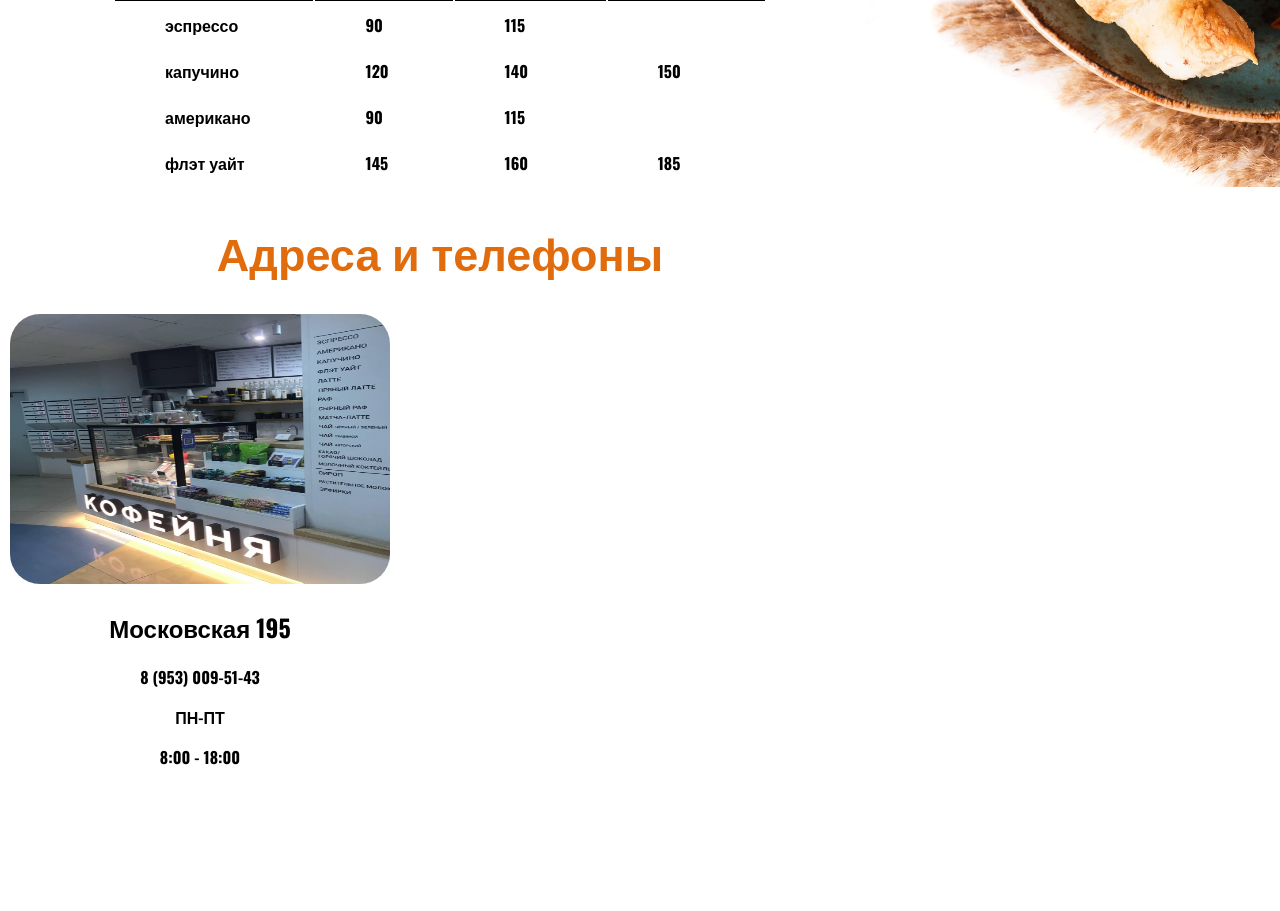
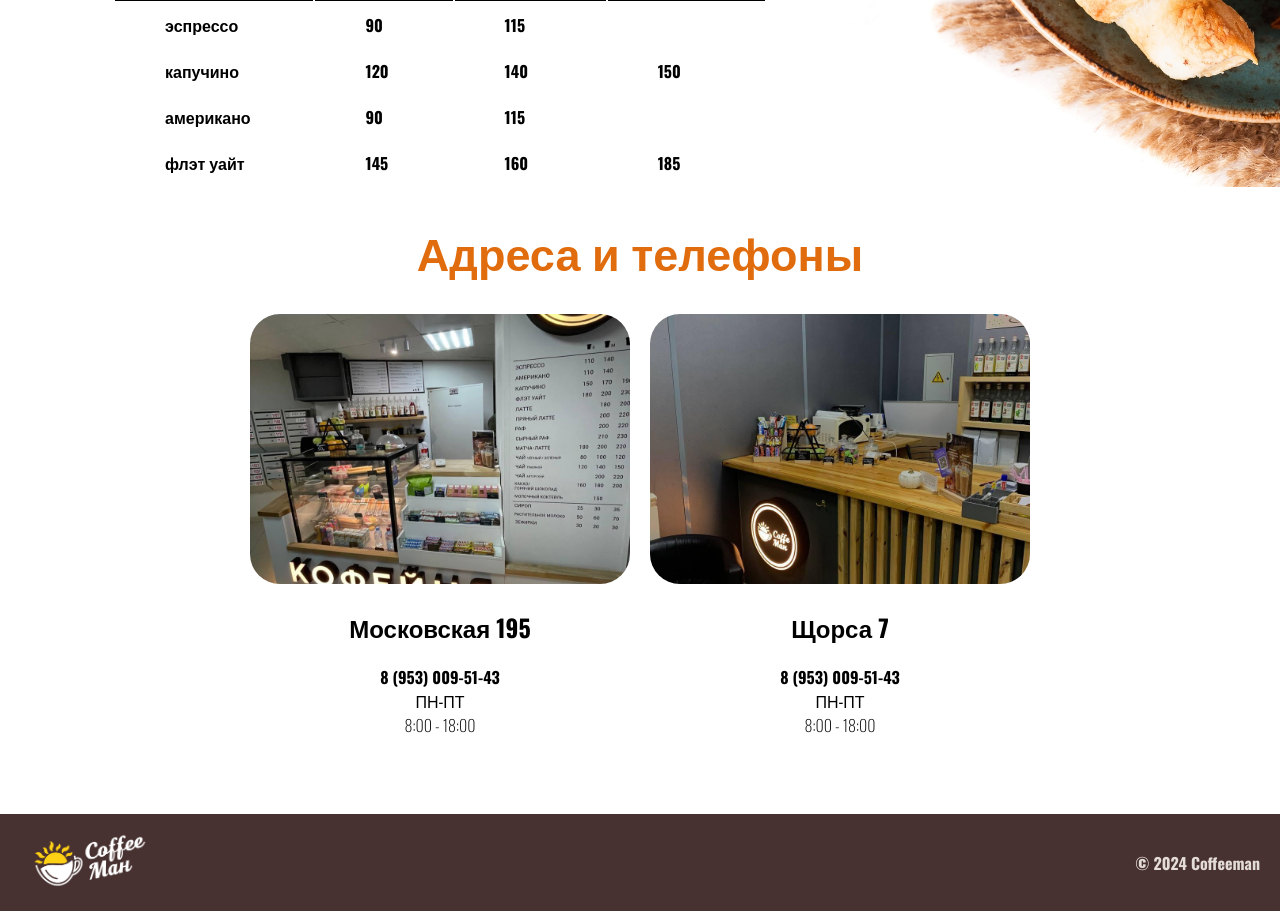
Before and after one commit to VeraVoloschukova/Coffeeman, a plain HTML site: page index.html in a window 1280 px wide. Shown: the part 1935-2846 px from the top of the page. Before the commit the page ends 2749 px from the top, so only its background shows below. Drawn offline with nearby package versions, Linux system fonts and the light colour scheme; files whose address does not match are found by name.

Commit message:
Добавили футер, изменили адреса

```diff
--- a/index.html
+++ b/index.html
@@ -173,17 +173,28 @@
         <H1>Адреса и телефоны</H1>
         <div class="branch">
             <div class="cardd">
-                <img src="img/Изображение WhatsApp 2024-11-25 в 20.13.20_748e358b.jpg" alt="">
-                <H2>Московская 195</H2>
-                <p>8 (953) 009-51-43</p>
-                <p>ПН-ПТ</p>
-                <p>8:00 - 18:00</p>
+                <img src="img/Изображение WhatsApp 2024-12-02 в 19.57.04_24e71b44.jpg" alt="">
+                <H2 class="p1">Московская 195</H2>
+                <p class="p2">8 (953) 009-51-43</p>
+                <p class="p3">ПН-ПТ</p>
+                <p class="p4">8:00 - 18:00</p>
+            </div>
+            <div class="cardd">
+                <img src="img/Изображение WhatsApp 2024-12-02 в 19.47.06_2acaae69.jpg" alt="">
+                <H2 class="p1">Щорса 7</H2>
+                <p class="p2">8 (953) 009-51-43</p>
+                <p class="p3">ПН-ПТ</p>
+                <p class="p4">8:00 - 18:00</p>
             </div>
         </div>
 
         <script type="text/javascript" charset="utf-8" async src="https://api-maps.yandex.ru/services/constructor/1.0/js/?um=constructor%3A0a252387797d022841a408f928bd7ff7fe10159f72ee213b3058aedaf2d34434&amp;width=1343&amp;height=466&amp;lang=ru_RU&amp;scroll=true"></script>
 
     </div>
+    <footer>
+        <div class="logo"><img src="img/logo.png" alt=""></div>
+        <div class="footertext">© 2024 Coffeeman</div>
+    </footer>
 
 </body>
 </html>
--- a/style.css
+++ b/style.css
@@ -215,9 +215,43 @@ header {
 #map h1 {
     text-align: center;
     position: relative;
-    right: 200px;
     color:#e06c0d;
     font-family: "Oswald", sans-serif;
     font-weight: 900;
     font-size: 45px;
+
 }
+.branch {
+    display: flex;
+    justify-content: center;
+}
+.cardd p{
+    margin: 0;
+}
+.p1{
+    font-weight: 900;
+}
+.p2{
+    font-weight: 800;
+}
+.p3{
+    font-weight: 400;
+}
+.p4{
+    font-weight: 200;
+}
+footer{
+    background: #483231;
+    display: flex;
+    align-items: center;
+    justify-content: space-between;
+
+}
+footer .logo{
+    padding: 15px;
+}
+.footertext{
+    color:#e4dcd6;
+    font-family: "Oswald", sans-serif;
+    margin-right: 20px;
+}
```
Also changed, not shown: img/Изображение WhatsApp 2024-12-02 в 19.47.06_2acaae69.jpg (added), img/Изображение WhatsApp 2024-12-02 в 19.57.04_24e71b44.jpg (added).
